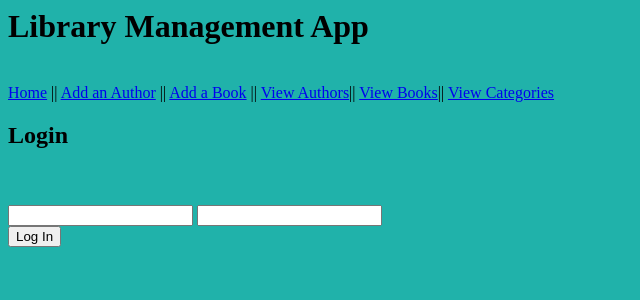
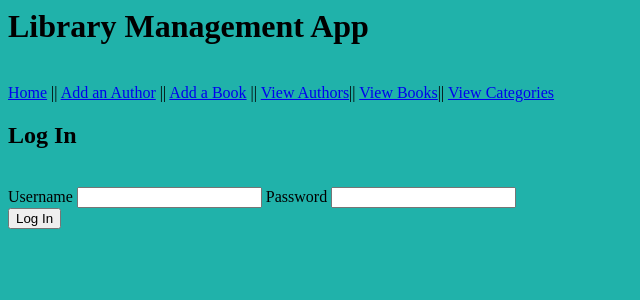
Before and after one commit to bit-of-a-git/DevOps-Core-Fundamental-Project, a Flask app: page /login in a window 1280 px wide. Shown: the top 300 px of the page, without its empty margins (0-640 px from the left). Run offline with Flask 3, Linux system fonts and the light colour scheme.

Commit message:
adding logout, error message for login

```diff
--- a/application/routes.py
+++ b/application/routes.py
@@ -143,7 +143,15 @@ def login():
         if user and user.check_password(password):
             login_user(user)
             flash("Logged in successfully!", "success")
-            return redirect(url_for("index"))
+            return redirect(url_for("home"))
         else:
             flash("Invalid username or password. Please try again.", "danger")
     return render_template("login.html", form=form)
+
+
+@app.route("/logout")
+@login_required
+def logout():
+    logout_user()
+    flash("Logged out successfully!", "success")
+    return redirect(url_for("home"))
--- a/application/templates/login.html
+++ b/application/templates/login.html
@@ -1,12 +1,26 @@
 {% extends 'main.html' %}
 {% block body %}
-<h2>Login</h2>
-<br><br>
+<h2>Log In</h2>
+<br>
+<div class="flash-messages">
+    {% with messages = get_flashed_messages(with_categories=true) %}
+        {% if messages %}
+            {% for category, message in messages %}
+                <div class="alert alert-{{ category }}">
+                    {{ message }}
+                </div><br>
+            {% endfor %}
+        {% endif %}
+    {% endwith %}
+</div>
+<div>
 <div class='form'>
             <form method='POST' action=''>
                 {{ form.hidden_tag() }}
-                {{ form.username }}
-                {{ form.password }}
+        {{ form.username.label(for="username") }}
+        {{ form.username(id="username") }}
+        {{ form.password.label(for="password") }}
+        {{ form.password(id="password") }}
                 <br>
                 {{ form.submit }}
             {{ message }}
```
